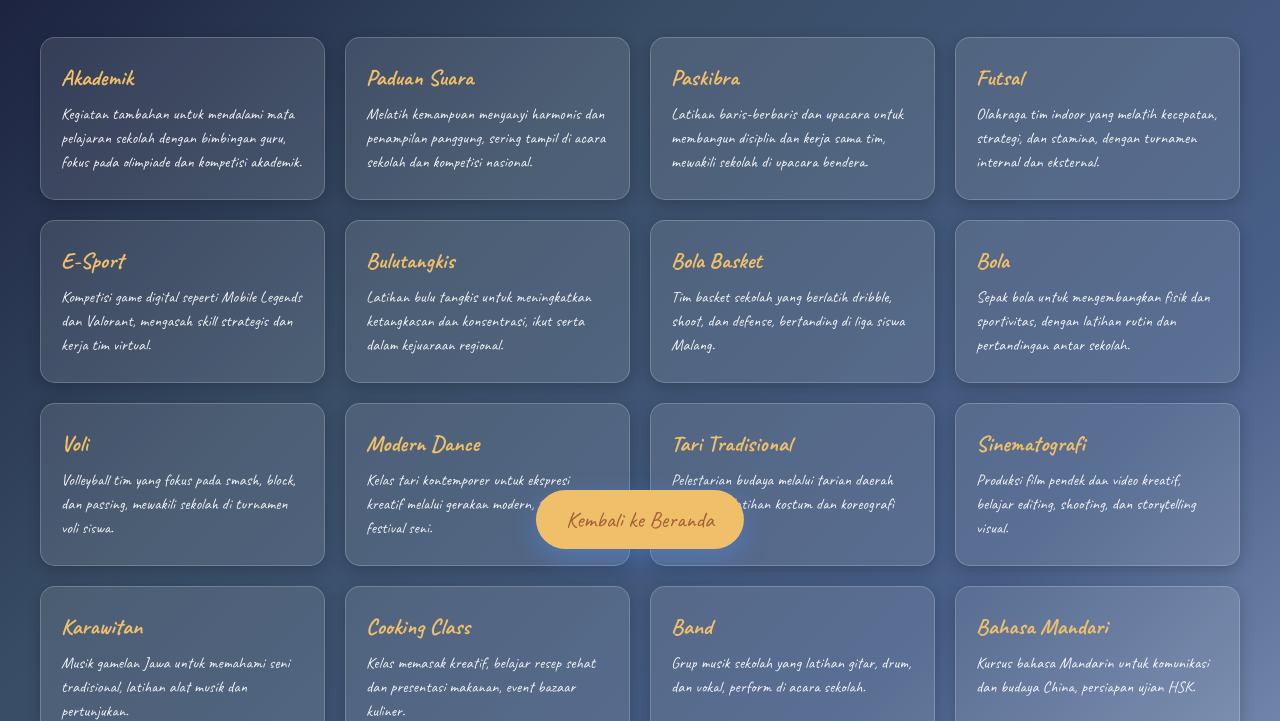
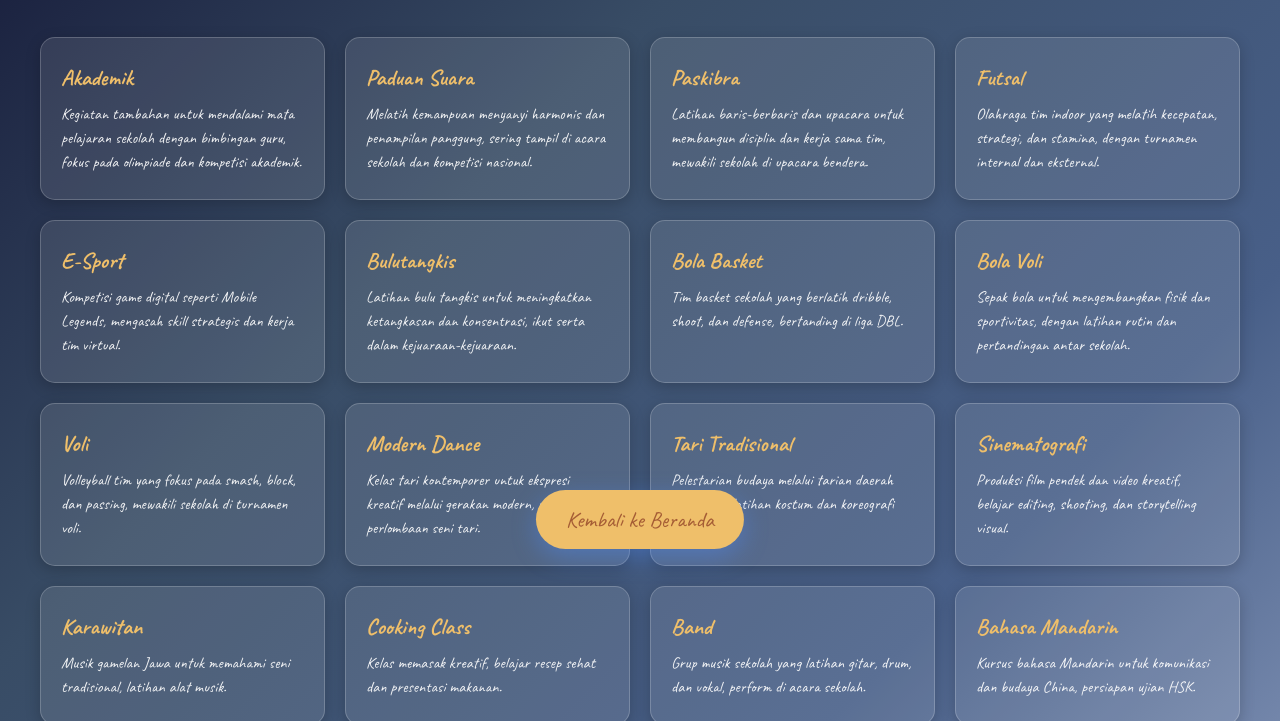
Before and after one commit to AnderBloiseCh/Website, a plain HTML site: page ekstrakulikuler.html in a window 1280 px wide. Shown: the part 231-952 px from the top of the page. Drawn offline with nearby package versions, Linux system fonts and the light colour scheme.

Commit message:
ekstrakulikuler.html

```diff
--- a/ekstrakulikuler.html
+++ b/ekstrakulikuler.html
@@ -395,37 +395,37 @@
     <!-- Card 5: E-Sport -->
     <div class="ekstra-card">
         <h3>E-Sport</h3>
-        <p>Kompetisi game digital seperti Mobile Legends dan Valorant, mengasah skill strategis dan kerja tim virtual.</p>
+        <p>Kompetisi game digital seperti Mobile Legends, mengasah skill strategis dan kerja tim virtual.</p>
     </div>
 
     <!-- Card 6: Bulutangkis -->
     <div class="ekstra-card">
         <h3>Bulutangkis</h3>
-        <p>Latihan bulu tangkis untuk meningkatkan ketangkasan dan konsentrasi, ikut serta dalam kejuaraan regional.</p>
+        <p>Latihan bulu tangkis untuk meningkatkan ketangkasan dan konsentrasi, ikut serta dalam kejuaraan-kejuaraan.</p>
     </div>
 
     <!-- Card 7: Bola Basket -->
     <div class="ekstra-card">
         <h3>Bola Basket</h3>
-        <p>Tim basket sekolah yang berlatih dribble, shoot, dan defense, bertanding di liga siswa Malang.</p>
+        <p>Tim basket sekolah yang berlatih dribble, shoot, dan defense, bertanding di liga DBL.</p>
     </div>
 
-    <!-- Card 8: Bola -->
+    <!-- Card 8: Bola Voli -->
     <div class="ekstra-card">
-        <h3>Bola</h3>
+        <h3>Bola Voli</h3>
         <p>Sepak bola untuk mengembangkan fisik dan sportivitas, dengan latihan rutin dan pertandingan antar sekolah.</p>
     </div>
 
     <!-- Card 9: Voli -->
     <div class="ekstra-card">
         <h3>Voli</h3>
-        <p>Volleyball tim yang fokus pada smash, block, dan passing, mewakili sekolah di turnamen voli siswa.</p>
+        <p>Volleyball tim yang fokus pada smash, block, dan passing, mewakili sekolah di turnamen voli.</p>
     </div>
 
     <!-- Card 10: Modern Dance -->
     <div class="ekstra-card">
         <h3>Modern Dance</h3>
-        <p>Kelas tari kontemporer untuk ekspresi kreatif melalui gerakan modern, tampil di festival seni.</p>
+        <p>Kelas tari kontemporer untuk ekspresi kreatif melalui gerakan modern, mengikuti perlombaan seni tari.</p>
     </div>
 
     <!-- Card 11: Tari Tradisional -->
@@ -443,13 +443,13 @@
     <!-- Card 13: Karawitan -->
     <div class="ekstra-card">
         <h3>Karawitan</h3>
-        <p>Musik gamelan Jawa untuk memahami seni tradisional, latihan alat musik dan pertunjukan.</p>
+        <p>Musik gamelan Jawa untuk memahami seni tradisional, latihan alat musik.</p>
     </div>
 
     <!-- Card 14: Cooking Class -->
     <div class="ekstra-card">
         <h3>Cooking Class</h3>
-        <p>Kelas memasak kreatif, belajar resep sehat dan presentasi makanan, event bazaar kuliner.</p>
+        <p>Kelas memasak kreatif, belajar resep sehat dan presentasi makanan.</p>
     </div>
 
     <!-- Card 15: Band -->
@@ -460,7 +460,7 @@
 
     <!-- Card 16: Bahasa Mandari -->
     <div class="ekstra-card">
-        <h3>Bahasa Mandari</h3>
+        <h3>Bahasa Mandarin</h3>
         <p>Kursus bahasa Mandarin untuk komunikasi dan budaya China, persiapan ujian HSK.</p>
     </div>
 
@@ -479,7 +479,7 @@
     <!-- Card 19: Bahasa Jepang -->
     <div class="ekstra-card">
         <h3>Bahasa Jepang</h3>
-        <p>Belajar bahasa Jepang dasar hingga JLPT, budaya anime dan manga sebagai pendukung.</p>
+        <p>Belajar bahasa Jepang dasar hingga JLPT.</p>
     </div>
 
     <!-- Card 20: Softball -->
```
